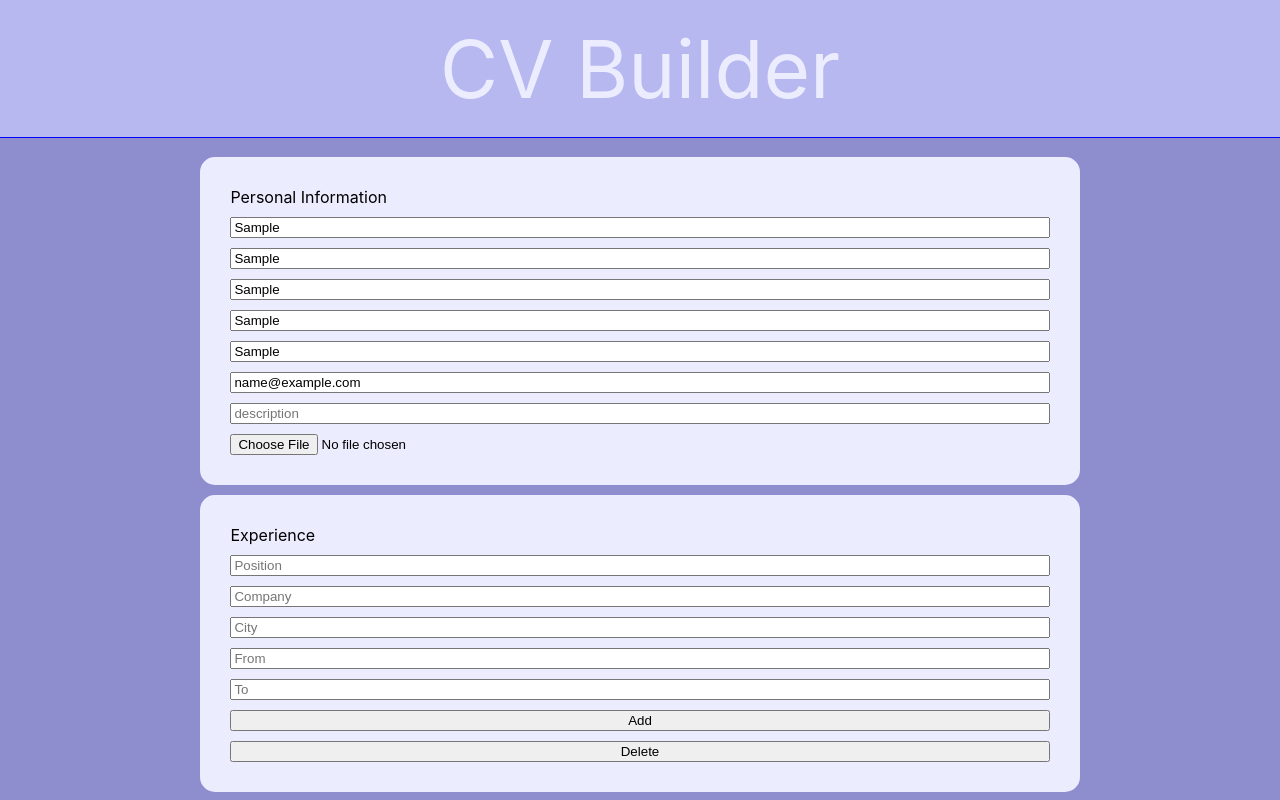
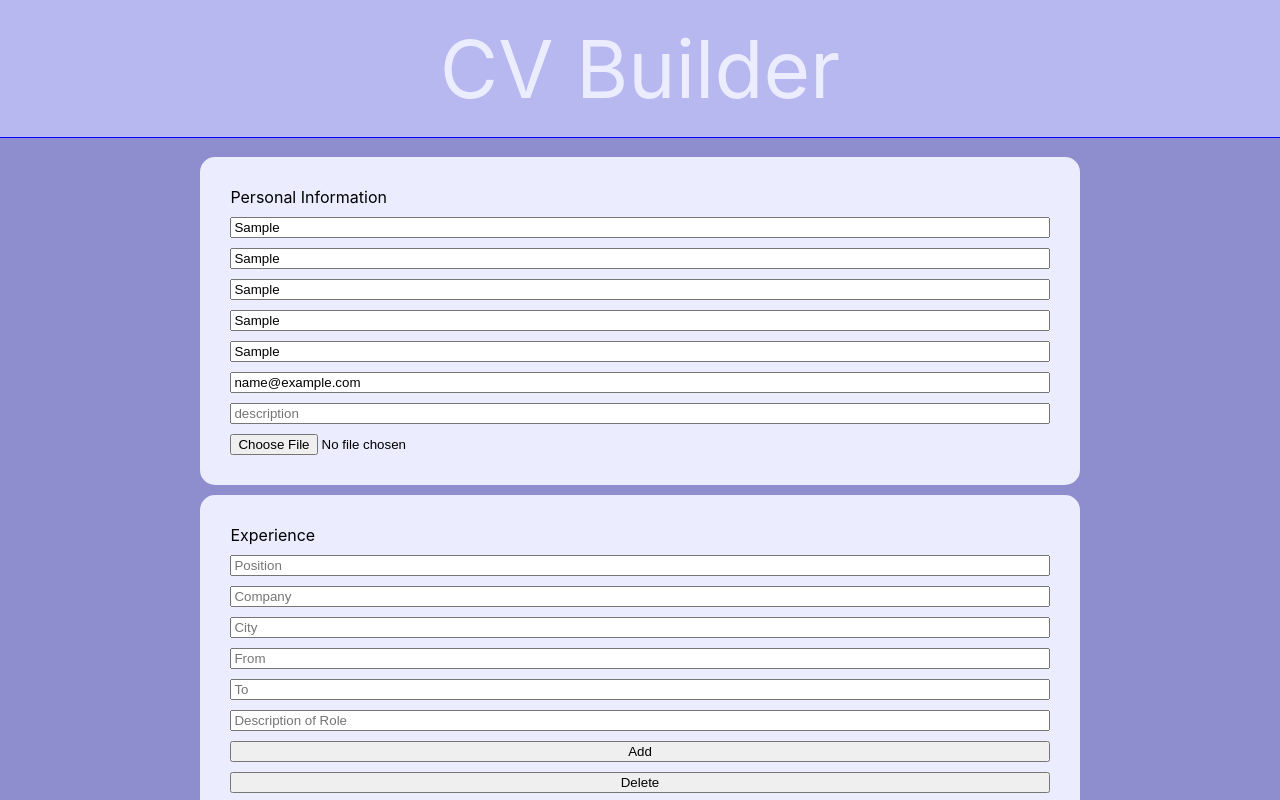
Before and after one commit to zakia98/cv-builder, a React (Create React App) app: page / in a window 1280 px wide. Both pictures are taken after typing "Sample", "Sample", "Sample", "Sample", "Sample", "name@example.com" into the empty fields and a click on the button "Add Experience". Shown: the top 800 px of the page. Built offline with nearby package versions, Linux system fonts and the light colour scheme.

Commit message:
Added a description to the experience form

```diff
--- a/src/components/Forms/ExperienceForm.js
+++ b/src/components/Forms/ExperienceForm.js
@@ -25,6 +25,8 @@ class ExperienceForm extends Component {
                 <input type='text' name='city' placeholder='City'  onChange={this.props.handleChange}></input>
                 <input type='text' name='from' placeholder='From'  onChange={this.props.handleChange}></input>
                 <input type='text' name='to' placeholder='To'  onChange={this.props.handleChange}></input>
+                <input type='text' name='description' placeholder='Description of Role' onChange={this.props.handleChange} ></input>
+
                 <button onClick={this.props.addExperienceBtn}  onChange={this.props.handleChange}>Add</button>
                 <button onClick={this.props.deleteSection}  name={this.props.name} index={this.props.index}>Delete</button>
             </div>
```
Also changed, not shown: src/components/Forms/EducationForm.js (line endings or trailing spaces).
